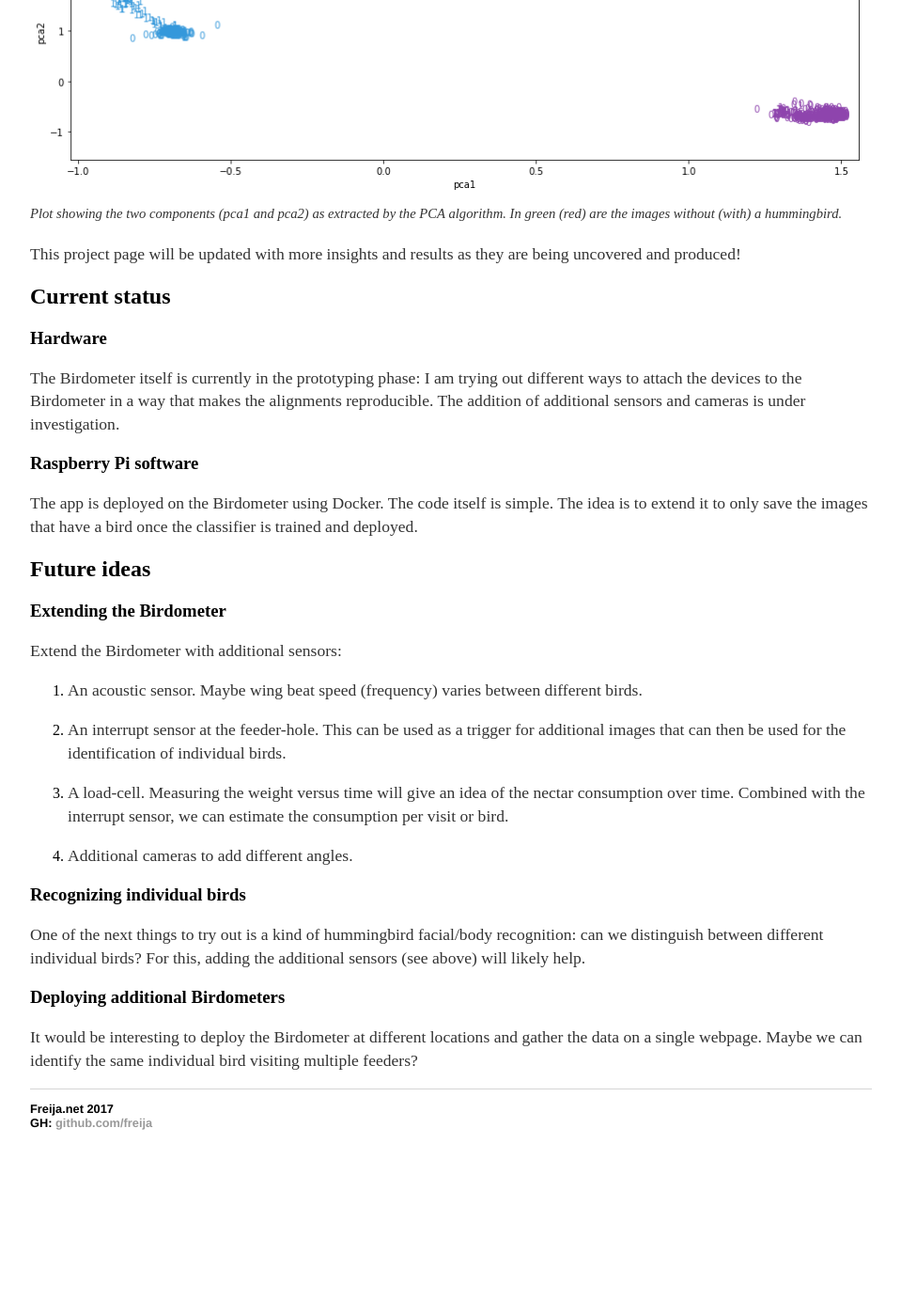
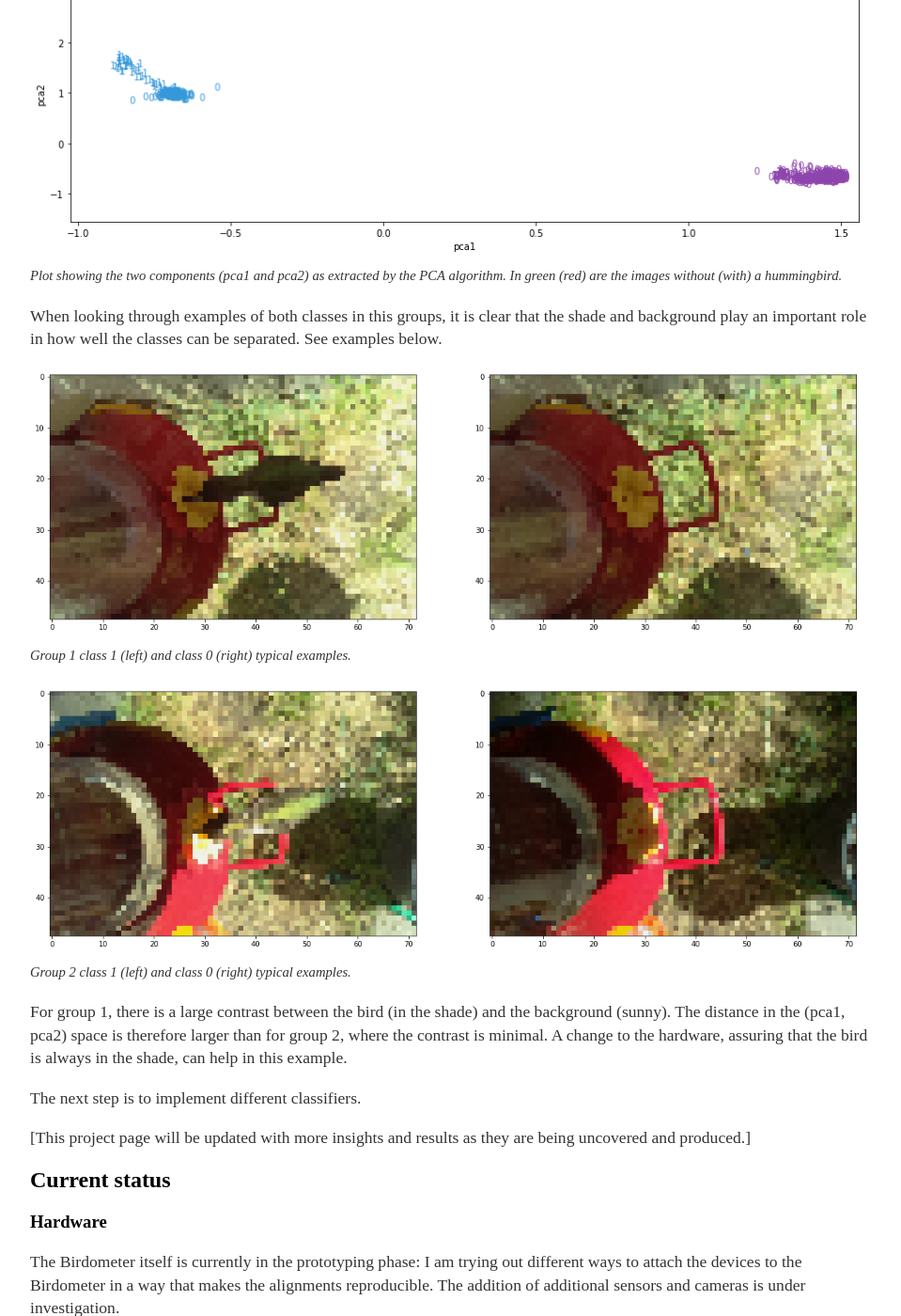
Before and after one commit to Freija/freija.github.io, a Jekyll site: the page built from _projects/2017-10-21_birdometer.md, in a window 1280 px wide and 1400 px high, scrolled down 7114 px. Shown: the whole window at 94% size, without its empty margins (160-1119 px from the left). Built offline with Jekyll 4.4.1, drawn with Linux system fonts in a browser that asks for light colours; before the commit the page ends 8376 px from its top, so only the background shows below that; some of the changed text lies outside the part shown.

Commit message:
birdometer: add comparison of different PCA regions

````diff
--- a/_projects/2017-10-21_birdometer.md
+++ b/_projects/2017-10-21_birdometer.md
@@ -31,12 +31,13 @@ tags:
   * [What is the Birdometer](#Whatisbirdometer)
   * [Goals](#Goals)
   * [Challenges](#Challenges)
-2. [Implementation details](#Components)
-  * [Creating the labeled data-set](#Labeling)
+2. [Image processing](#Components)
+  * [Creating and understanding the labeled data-set](#Labeling)
   * [Image preprocessing](#Preprocessing)
-  * [Image classification](#Classification)
-3. [Current status](#Deployment)
-4. [Future ideas](#Future)
+3. [Image classification](#Classification)
+  * [Overview](#Overview)
+4. [Current status](#Deployment)
+5. [Future ideas](#Future)
 
 <div id='Introduction'/>
 ## Introduction
@@ -138,7 +139,7 @@ The labeled data is then divided into a training set (80% or 2314 images), cross
 
 <div id='Preprocessing'/>
 ### Image preprocessing
-The images are 720x480 pixels RGB, this means that the maximum number of features is 1036800. The current pre-processing reduces this to 2592 by reducing the number of pixels but keeping the RGB information.
+The images are 720x480 pixels RGB, this means that the maximum number of features is 1036800. The current pre-processing reduces this to 10368 by reducing the number of pixels but keeping the RGB information. The reduction factor is a parameter to the image processing code and can therefore easily be changed.
 <p>
 <img src="{{ site.baseurl }}/images/birdometer/preprocessed-example.png" alt="preprocessed" style=" width: 49.5%;"/>
 <img src="{{ site.baseurl }}/images/birdometer/processed-example.png" alt="processed" style=" width: 49.5%;"/>
@@ -147,8 +148,10 @@ The images are 720x480 pixels RGB, this means that the maximum number of feature
 Clearly, the preprocessed image above is very coarse and the color of the bird is similar as the background in most cases. The number of pixels can easily be tweaked in the future as part of the classifier optimization. Examples of things to try would be to increase number of pixels (increasing the number of features) and/or to cut away parts of the image that have the feeder and are not expected to contain useful pixels for the classification.
 
 <div id='Classification'/>
-### Image classification
-**Overview**<br>
+## Image classification
+
+<div id='Overview'/>
+### Overview
 The plan is to test out different classifiers algorithms to detect if there is a bird in the image or not. Currently implemented, as a baseline, is a kNN classifier using ```KNeighborsClassifier``` from ```sklearn```. Next up are logistic regression, neural network and support vector machine.
 Then, once the best classifier has been identified , I will train and use the test-set to understand the precision of the classifier. It will then be deployed on the Raspberry Pi to classify new images while in memory. The idea is to not save any image that does not have a bird. Depending on the performance, a continuous image-capture mode can be tested an implemented.
 
@@ -201,9 +204,22 @@ This following plot shows group 1 in blue and group 2 in purple.
 <img src="{{ site.baseurl }}/images/birdometer/pca-groups.png" alt="preprocessed" style=" width: 99.5%;"/>
 <em><small>Plot showing the two components (pca1 and pca2) as extracted by the PCA algorithm. In green (red) are the images without (with) a hummingbird.</small></em>
 </p>
+When looking through examples of both classes in this groups, it is clear that the shade and background play an important role in how well the classes can be separated. See examples below.
+<p>
+<img src="{{ site.baseurl }}/images/birdometer/group1_comparison.png" alt="group 1 comparison" style=" width: 99%;"/>
+<em><small> Group 1 class 1 (left) and class 0 (right) typical examples.</small></em>
+</p>
 
-This project page will be updated with more insights and results as they are being uncovered and produced!
+<p>
+<img src="{{ site.baseurl }}/images/birdometer/group2_comparison.png" alt="group 2 comparison" style=" width: 99%;"/>
+<em><small> Group 2 class 1 (left) and class 0 (right) typical examples.</small></em>
+</p>
+For group 1, there is a large contrast between the bird (in the shade) and the background (sunny). The distance in the (pca1, pca2) space is therefore larger than for group 2, where the contrast is minimal. A change to the hardware, assuring that the bird is always in the shade, can help in this example.
 
+The next step is to implement different classifiers.
+
+
+[This project page will be updated with more insights and results as they are being uncovered and produced.]
 <div id='Deployment'/>
 ## Current status
 ### Hardware
````
Also changed, not shown: other parts of _projects/2017-10-21_birdometer.md (+2 -2 lines), images/birdometer/group1_comparison.png (added), images/birdometer/group2_comparison.png (added), images/birdometer/preprocessed-example.png, images/birdometer/processed-example.png.
